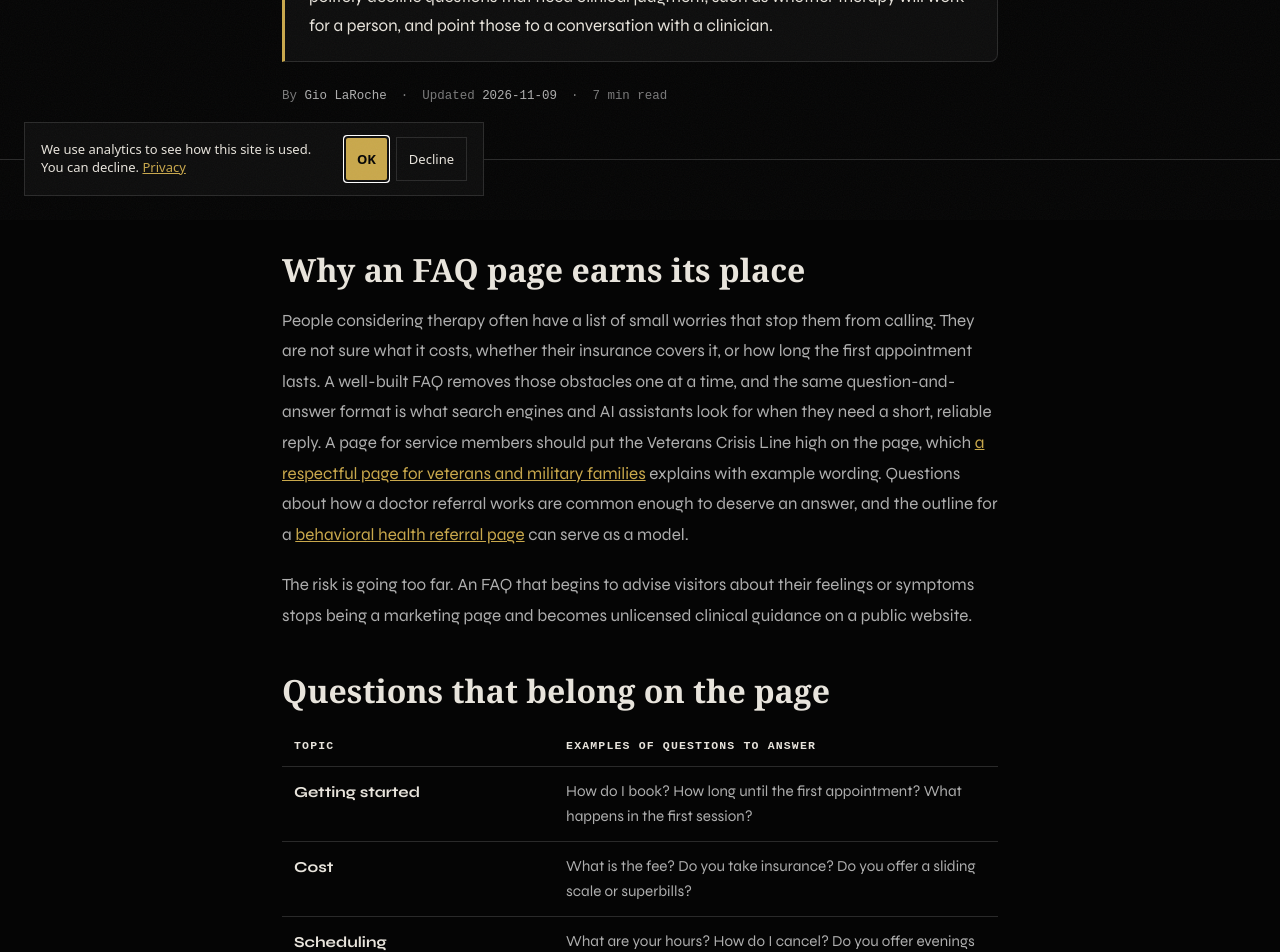
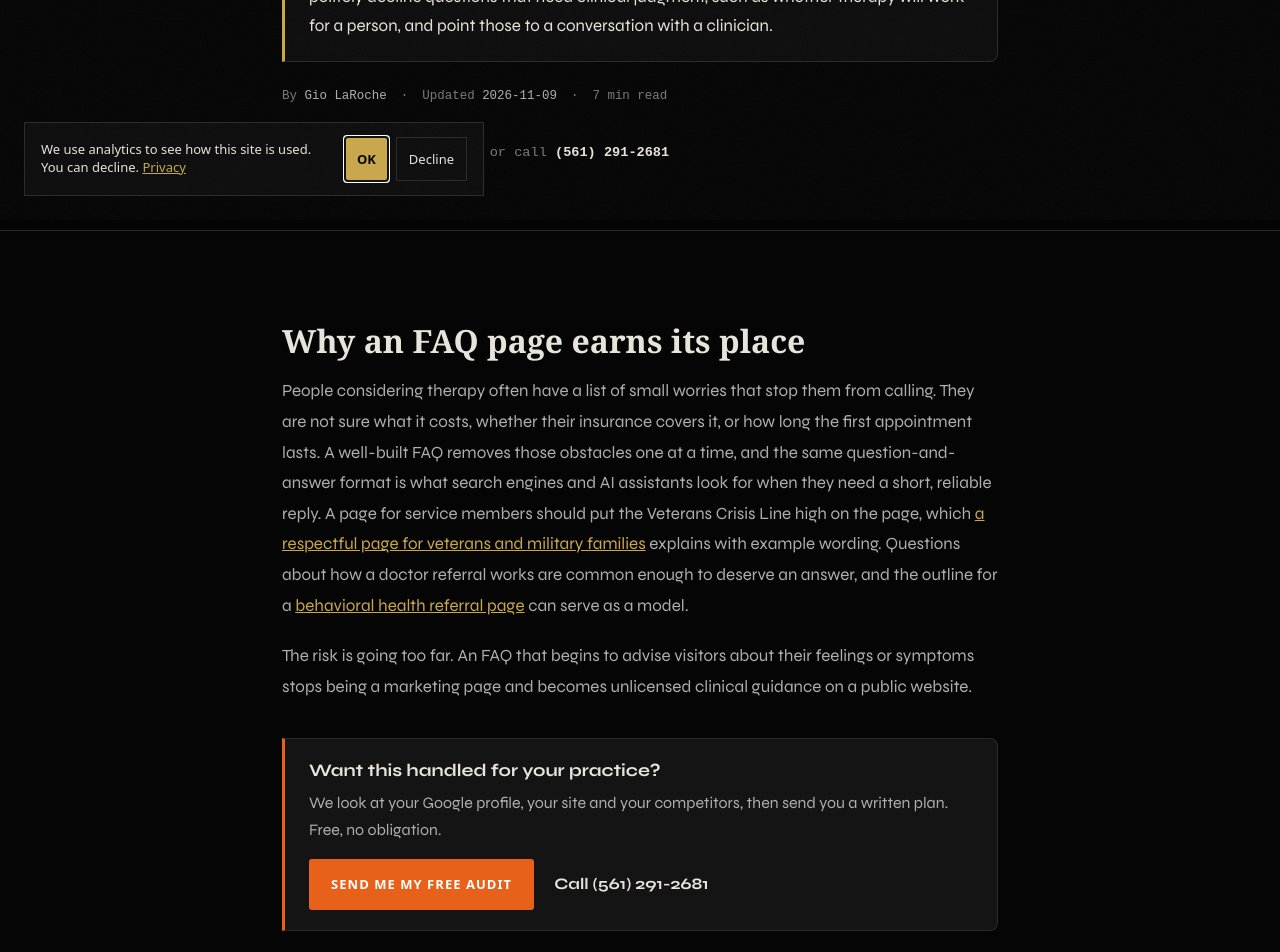
Before and after one commit to contactprimara-debug/PriMara, a Next.js app: page /guides/faq-page-for-a-therapy-practice-questions-to-answer-without-clinical-advice in a window 1280 px wide. Shown: the part 580-1532 px from the top of the page. Built offline with nearby package versions, Linux system fonts and the light colour scheme.

Commit message:
Guides: above-fold + mid-article free-audit CTA with tel link on every /guides/* page; bottom CTA goes straight to form
Co-Authored-By: Claude Sonnet 5.5 <noreply@anthropic.com>

```diff
--- a/app/guides/[slug]/page.tsx
+++ b/app/guides/[slug]/page.tsx
@@ -1,6 +1,7 @@
 import { notFound } from "next/navigation";
 import type { Metadata } from "next";
-import type { ReactNode } from "react";
+import { Fragment, type ReactNode } from "react";
+import GuideCta from "@/components/GuideCta";
 import Link from "next/link";
 import { guides, getGuide } from "@/lib/guides";
 import type { Guide, GuideSection } from "@/lib/guides";
@@ -478,13 +479,17 @@ export default function GuidePage({ params }: { params: { slug: string } }) {
             <span aria-hidden="true">·</span>
             <span>{guide.readMinutes} min read</span>
           </div>
+          <GuideCta variant="top" />
         </div>
       </header>
 
       <article style={{ paddingTop: "clamp(32px, 4vw, 56px)", paddingBottom: "clamp(48px, 6vw, 80px)" }}>
         <div className="mx-auto max-w-content px-6 lg:px-8" style={{ maxWidth: "780px" }}>
           {guide.sections.map((s, i) => (
-            <Section key={i} section={s} />
+            <Fragment key={i}>
+              <Section section={s} />
+              {i === Math.min(2, guide.sections.length - 1) && <GuideCta variant="mid" />}
+            </Fragment>
           ))}
 
           {/* Steps (HowTo) */}
@@ -592,7 +597,7 @@ export default function GuidePage({ params }: { params: { slug: string } }) {
               We audit your profile, your competitors, and your market first — then tell you what it would take. No obligation.
             </p>
             <Link prefetch={false}
-              href="/contact"
+              href="/contact#contact-form"
               style={{
                 display: "inline-block",
                 background: "var(--gold)",
--- /dev/null
+++ b/components/GuideCta.tsx
@@ -0,0 +1,70 @@
+import Link from "next/link";
+import { siteConfig } from "@/lib/siteConfig";
+
+/* In-content conversion block for /guides/*. Added 2026-11-14 (growth-hunter):
+   guides earned the clicks but the only CTA sat below FAQ + Sources + Keep reading.
+   variant "top"  = compact strip under the byline (above the fold, phone + desktop)
+   variant "mid"  = full block after the opening sections
+   Tel links are tracked by the global phone_call listener in app/layout.tsx.
+   No prices, no clinical claims. */
+export default function GuideCta({ variant }: { variant: "top" | "mid" }) {
+  const phone = siteConfig.phoneDisplay.replace(/ /g, " ");
+  const btn = {
+    display: "inline-block",
+    background: "var(--ember)",
+    color: "#fff",
+    fontFamily: "system-ui, sans-serif",
+    fontWeight: 700,
+    fontSize: "13px",
+    letterSpacing: "0.08em",
+    textTransform: "uppercase" as const,
+    padding: "14px 22px",
+    borderRadius: "3px",
+    textDecoration: "none",
+    minHeight: "48px",
+  };
+  const call = { color: "var(--chalk)", whiteSpace: "nowrap" as const, fontWeight: 600 };
+
+  if (variant === "top") {
+    return (
+      <div
+        data-cta="guide-top"
+        style={{ display: "flex", alignItems: "center", gap: "14px 20px", flexWrap: "wrap", marginTop: "1.25rem" }}
+      >
+        <Link prefetch={false} href="/contact#contact-form" style={btn}>
+          Get my free audit
+        </Link>
+        <span style={{ fontFamily: "var(--font-mono)", fontSize: "0.85rem", color: "var(--smoke)" }}>
+          or call <a href={`tel:${siteConfig.phone}`} style={call}>{phone}</a>
+        </span>
+      </div>
+    );
+  }
+
+  return (
+    <aside
+      data-cta="guide-mid"
+      style={{
+        border: "1px solid var(--wire)",
+        borderLeft: "3px solid var(--ember)",
+        background: "var(--surface-2)",
+        borderRadius: "0 8px 8px 0",
+        padding: "1.25rem 1.5rem",
+        margin: "2.25rem 0",
+      }}
+    >
+      <p style={{ color: "var(--chalk)", fontWeight: 700, fontSize: "1.1rem", lineHeight: 1.4, margin: "0 0 0.4rem" }}>
+        Want this handled for your practice?
+      </p>
+      <p style={{ color: "var(--color-text-muted)", lineHeight: 1.65, margin: "0 0 1rem" }}>
+        We look at your Google profile, your site and your competitors, then send you a written plan. Free, no obligation.
+      </p>
+      <div style={{ display: "flex", alignItems: "center", gap: "12px 20px", flexWrap: "wrap" }}>
+        <Link prefetch={false} href="/contact#contact-form" style={btn}>
+          Send me my free audit
+        </Link>
+        <a href={`tel:${siteConfig.phone}`} style={call}>Call {phone}</a>
+      </div>
+    </aside>
+  );
+}
--- a/lib/lastmod.json
+++ b/lib/lastmod.json
@@ -126,7 +126,7 @@
   "lib/guides-batch39-20261109.ts": "2026-11-13",
   "lib/guides-batch4-20260925.ts": "2026-11-13",
   "lib/guides-batch40-20261110.ts": "2026-11-13",
-  "lib/guides-batch41-20261110.ts": "2026-11-10",
+  "lib/guides-batch41-20261110.ts": "2026-11-14",
   "lib/guides-batch42a-20261111.ts": "2026-11-11",
   "lib/guides-batch42b-20261111.ts": "2026-11-11",
   "lib/guides-batch42c-20261111.ts": "2026-11-11",
@@ -171,6 +171,7 @@
   "components/FaqSection.tsx": "2026-09-30",
   "components/Footer.tsx": "2026-11-07",
   "components/GAPageViews.tsx": "2026-09-14",
+  "components/GuideCta.tsx": "2026-11-14",
   "components/HashScroll.tsx": "2026-09-07",
   "components/Header.tsx": "2026-11-10",
   "components/Hero.tsx": "2026-11-10",
@@ -178,7 +179,7 @@
   "components/HoneypotField.tsx": "2026-10-08",
   "components/HorizontalScroll.tsx": "2026-10-29",
   "components/InteractionEffects.tsx": "2026-06-08",
-  "components/LeadConversionPing.tsx": "2026-11-09",
+  "components/LeadConversionPing.tsx": "2026-11-13",
   "components/LegalShell.tsx": "2026-11-07",
   "components/LocationDepth.tsx": "2026-10-29",
   "components/Marquee.tsx": "2026-09-11",
--- a/lib/slug-lastmod.json
+++ b/lib/slug-lastmod.json
@@ -293,7 +293,7 @@
   "guides/office-tour-and-virtual-tour-page-for-a-counseling-practice": "2026-11-08",
   "guides/older-adult-counseling-page-for-a-counseling-practice-without-clinical-claims": "2026-11-11",
   "guides/one-email-template-for-reporting-a-wrong-detail-on-the-practice-website-to-the-vendor-so-it-is-fixed-correctly-the-first-time": "2026-11-13",
-  "guides/one-page-brief-to-give-a-new-web-designer-at-a-counseling-practice-services-insurance-hours-tone-and-what-not-to-say": "2026-11-10",
+  "guides/one-page-brief-to-give-a-new-web-designer-at-a-counseling-practice-services-insurance-hours-tone-and-what-not-to-say": "2026-11-14",
   "guides/one-page-vendor-contact-sheet-for-a-medical-practice-website-host-domain-phone-carrier-and-google-profile": "2026-11-11",
   "guides/online-appointment-request-form-fields-for-a-primary-care-practice-what-to-ask-and-what-to-leave-out": "2026-11-06",
   "guides/online-appointment-scheduling-on-a-medical-practice-website-and-seo": "2026-11-06",
```
